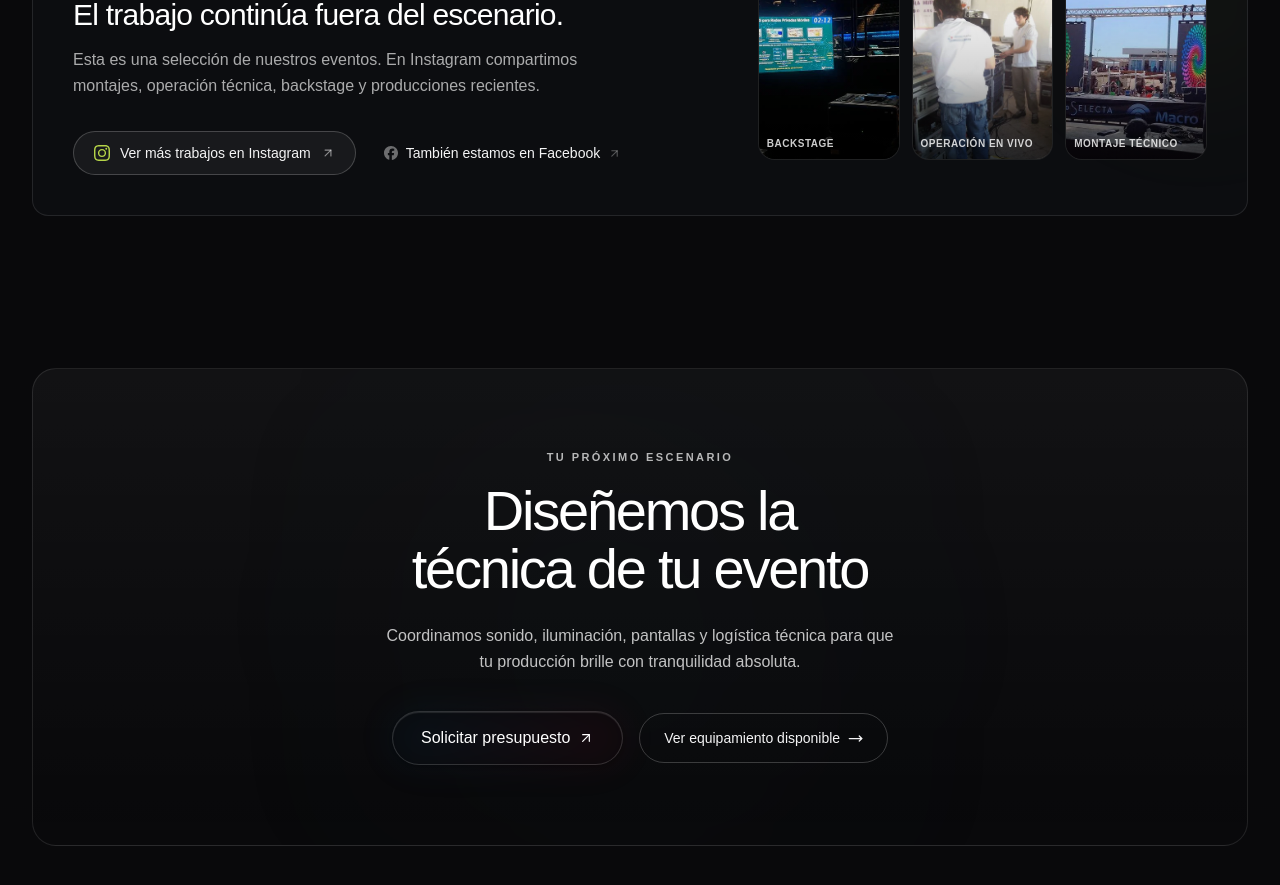
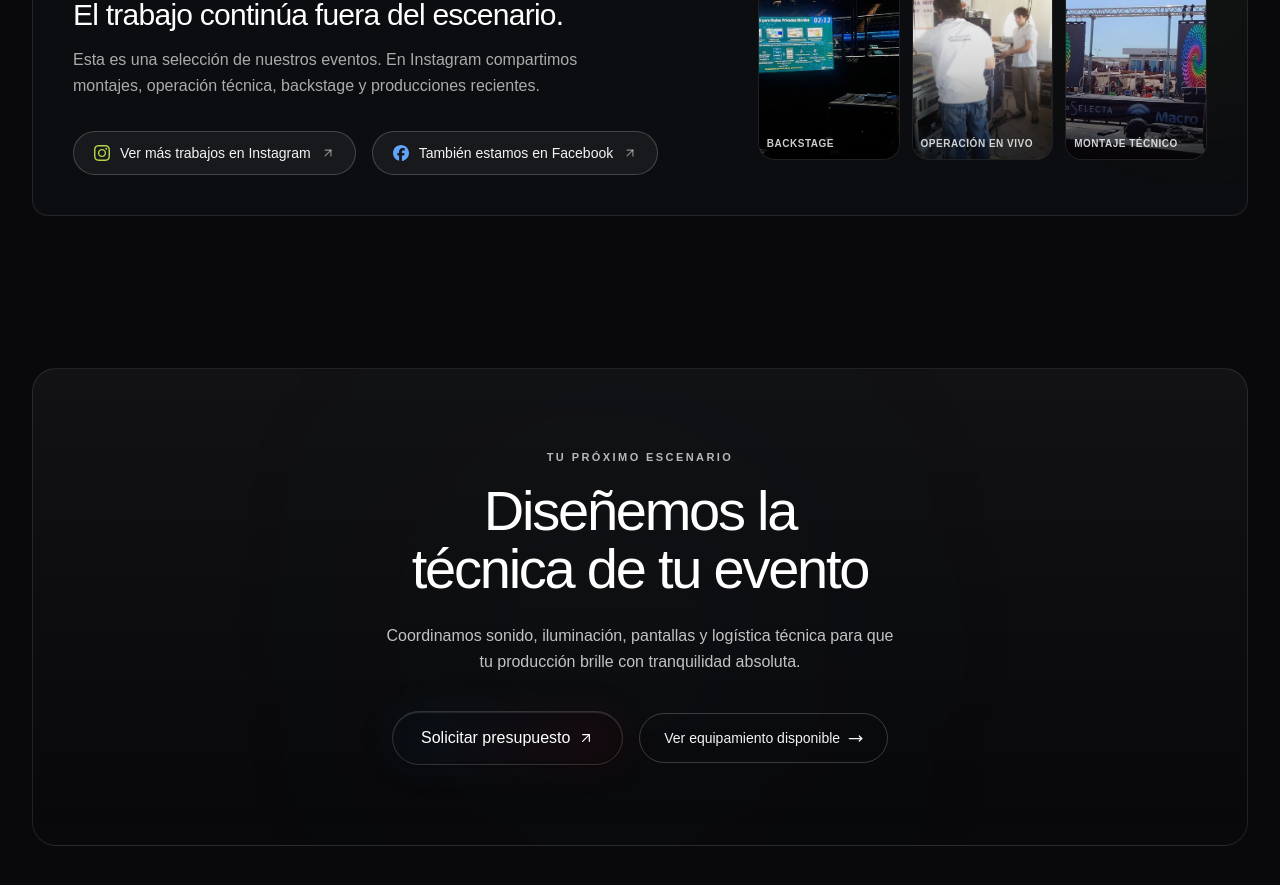
Before and after one commit to jochurru/Centro-Rental, a Next.js app: page /eventos in a window 1280 px wide. Shown: the part 4300-5185 px from the top of the page. Built offline with nearby package versions, Linux system fonts and the light colour scheme.

Commit message:
refactor(social): align facebook CTA styling with instagram

```diff
--- a/components/common/social-portfolio-bridge.tsx
+++ b/components/common/social-portfolio-bridge.tsx
@@ -82,19 +82,19 @@ export function SocialPortfolioBridge({
                 />
               </a>
 
-              {/* CTA Secundario: Facebook (opción secundaria sobria, no compite) */}
+              {/* CTA Secundario: Facebook (mismo tratamiento de botón con acento azulado sobrio) */}
               {showFacebook && facebookUrl && (
                 <a
                   href={facebookUrl}
                   target="_blank"
                   rel="noopener noreferrer"
-                  className="group inline-flex min-h-[44px] items-center gap-2 px-3 py-2 text-xs sm:text-sm text-white/50 transition-colors hover:text-white active:scale-[0.98] motion-reduce:active:scale-100 focus-visible:outline-none focus-visible:ring-2 focus-visible:ring-white/30 focus-visible:ring-offset-2 focus-visible:ring-offset-[#0c0d10]"
+                  className="group inline-flex min-h-[44px] items-center gap-2.5 rounded-full border border-white/20 bg-white/[0.05] px-5 py-2.5 text-xs sm:text-sm font-medium text-white transition-[border-color,background-color,transform] duration-150 hover:border-[#60a5fa]/50 hover:bg-white/[0.09] active:scale-[0.98] motion-reduce:active:scale-100 focus-visible:outline-none focus-visible:ring-2 focus-visible:ring-[#60a5fa] focus-visible:ring-offset-2 focus-visible:ring-offset-[#0c0d10]"
                 >
-                  <FacebookIcon className="h-3.5 w-3.5 text-white/40 transition-colors group-hover:text-white/70" />
+                  <FacebookIcon className="h-4 w-4 text-[#60a5fa] transition-transform duration-150 group-hover:scale-110 motion-reduce:transform-none" />
                   <span>{facebookCtaLabel}</span>
                   <ArrowUpRight
-                    size={13}
-                    className="text-white/30 transition-colors group-hover:text-white/70"
+                    size={14}
+                    className="text-white/50 transition-colors group-hover:text-white"
                   />
                 </a>
               )}
```
